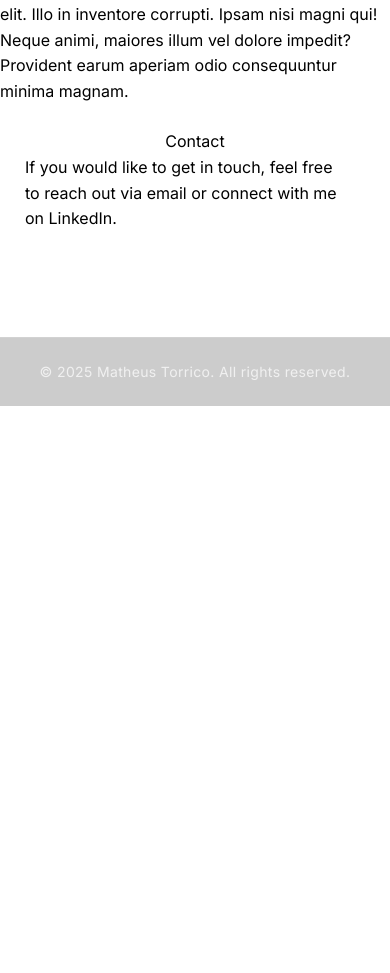
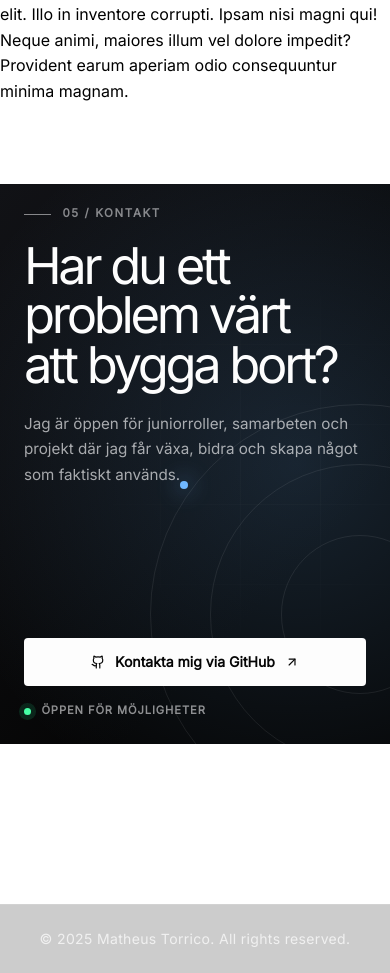
Before and after one commit to ikariLain/Portfolio, a React (Vite) app: page / in a window 390 px wide. Shown: the part 3906-4879 px from the top of the page. Before the commit the page ends 4312 px from the top, so only its background shows below. Built offline with nearby package versions, Linux system fonts and the light colour scheme.

Commit message:
Refactor Contact component and enhance styling for improved layout and responsiveness

```diff
--- a/src/Components/Contact/Contact.css
+++ b/src/Components/Contact/Contact.css
@@ -1,7 +1,158 @@
-.Contact-Container {
+.contact-section {
+  padding-bottom: clamp(4rem, 8vw, 7rem);
+}
+
+.contact-card {
+  min-height: 540px;
   display: flex;
   flex-direction: column;
+  justify-content: space-between;
+  position: relative;
+  overflow: hidden;
+  padding: clamp(1.5rem, 5vw, 4rem);
+  border: 1px solid var(--border-strong);
+  border-radius: var(--radius-lg);
+  color: #fdfdfd;
+  background:
+    radial-gradient(circle at 76% 50%, rgba(112, 184, 255, 0.17), transparent 23rem),
+    linear-gradient(135deg, #111216, #050505 72%);
+  box-shadow: var(--shadow);
+}
+
+.contact-card::before {
+  position: absolute;
+  inset: 0;
+  content: "";
+  pointer-events: none;
+  opacity: 0.45;
+  background-image:
+    linear-gradient(rgba(255, 255, 255, 0.05) 1px, transparent 1px),
+    linear-gradient(90deg, rgba(255, 255, 255, 0.05) 1px, transparent 1px);
+  background-size: 80px 80px;
+  mask-image: radial-gradient(circle at 72% 50%, black, transparent 54%);
+}
+
+.contact-copy,
+.contact-actions {
+  position: relative;
+  z-index: 2;
+}
+
+.contact-card .section-label {
+  color: rgba(253, 254, 255, 0.5);
+}
+
+.contact-copy h2 {
+  max-width: 880px;
+  margin-bottom: 1.3rem;
+  color: #fdfdfd;
+  font-size: clamp(2.8rem, 7vw, 6.6rem);
+  line-height: 0.98;
+  letter-spacing: -0.065em;
+}
+
+.contact-copy > p:last-child {
+  max-width: 600px;
+  margin: 0;
+  color: rgba(253, 254, 255, 0.64);
+  font-size: clamp(0.95rem, 1.5vw, 1.08rem);
+  line-height: 1.7;
+}
+
+.contact-actions {
+  display: flex;
   align-items: center;
-  padding: 20px;
-    border: 5px solid #ffffff;
+  justify-content: space-between;
+  gap: 1rem;
 }
+
+.contact-primary {
+  color: #050505;
+  background: #fdfdfd;
+}
+
+.contact-actions > span {
+  display: inline-flex;
+  align-items: center;
+  gap: 0.65rem;
+  color: rgba(253, 254, 255, 0.55);
+  font-size: 0.7rem;
+  font-weight: 600;
+  letter-spacing: 0.08em;
+  text-transform: uppercase;
+}
+
+.contact-actions > span::before {
+  width: 7px;
+  height: 7px;
+  content: "";
+  border-radius: 50%;
+  background: #46fea5;
+  box-shadow: 0 0 0 5px rgba(34, 255, 153, 0.12);
+}
+
+.contact-orbit {
+  width: 420px;
+  height: 420px;
+  position: absolute;
+  right: -40px;
+  bottom: -80px;
+  border: 1px solid rgba(255, 255, 255, 0.08);
+  border-radius: 50%;
+}
+
+.contact-orbit::before,
+.contact-orbit::after {
+  position: absolute;
+  inset: 14%;
+  content: "";
+  border: 1px solid rgba(255, 255, 255, 0.08);
+  border-radius: 50%;
+}
+
+.contact-orbit::after {
+  inset: 31%;
+}
+
+.contact-orbit i {
+  width: 8px;
+  height: 8px;
+  position: absolute;
+  border-radius: 50%;
+  background: #70b8ff;
+  box-shadow: 0 0 22px #70b8ff;
+}
+
+.contact-orbit i:first-child { top: 18%; left: 7%; }
+.contact-orbit i:nth-child(2) { top: 28%; right: 7%; }
+.contact-orbit i:last-child { right: 42%; bottom: 0; }
+
+@media (max-width: 700px) {
+  .contact-card {
+    min-height: 600px;
+  }
+
+  .contact-actions {
+    align-items: flex-start;
+    flex-direction: column;
+  }
+
+  .contact-primary {
+    width: 100%;
+  }
+
+  .contact-orbit {
+    right: -180px;
+  }
+}
+
+@media (max-width: 480px) {
+  .contact-card {
+    min-height: 560px;
+    border-radius: var(--radius-md);
+  }
+
+  .contact-copy h2 {
+    font-size: clamp(2.7rem, 13vw, 4rem);
+  }
+}
--- a/src/Components/Contact/Contact.tsx
+++ b/src/Components/Contact/Contact.tsx
@@ -1,13 +1,34 @@
+import { LuArrowUpRight, LuGithub } from 'react-icons/lu';
+import './Contact.css';
 
-import './Contact.css'
+export default function Contact() {
+  return (
+    <section className="section-block contact-section" id="contact" aria-labelledby="contact-title">
+      <div className="section-shell">
+        <div className="contact-card">
+          <div className="contact-orbit" aria-hidden="true"><i /><i /><i /></div>
+          <div className="contact-copy">
+            <p className="section-label">05 / Kontakt</p>
+            <h2 id="contact-title">Har du ett problem värt att bygga bort?</h2>
+            <p>
+              Jag är öppen för juniorroller, samarbeten och projekt där jag får växa,
+              bidra och skapa något som faktiskt används.
+            </p>
+          </div>
 
-export default function Contact () {
-    return (
-      <div className='Contact-Container'>
-        <h1>Contact</h1>
-        <p>If you would like to get in touch, feel free to reach out via email or connect with me on LinkedIn.</p>
-
-
+          <div className="contact-actions">
+            <a
+              className="button contact-primary"
+              href="https://github.com/ikariLain"
+              target="_blank"
+              rel="noreferrer"
+            >
+              <LuGithub aria-hidden="true" /> Kontakta mig via GitHub <LuArrowUpRight aria-hidden="true" />
+            </a>
+            <span>Öppen för möjligheter</span>
+          </div>
+        </div>
       </div>
-    )
-  }
+    </section>
+  );
+}
```
